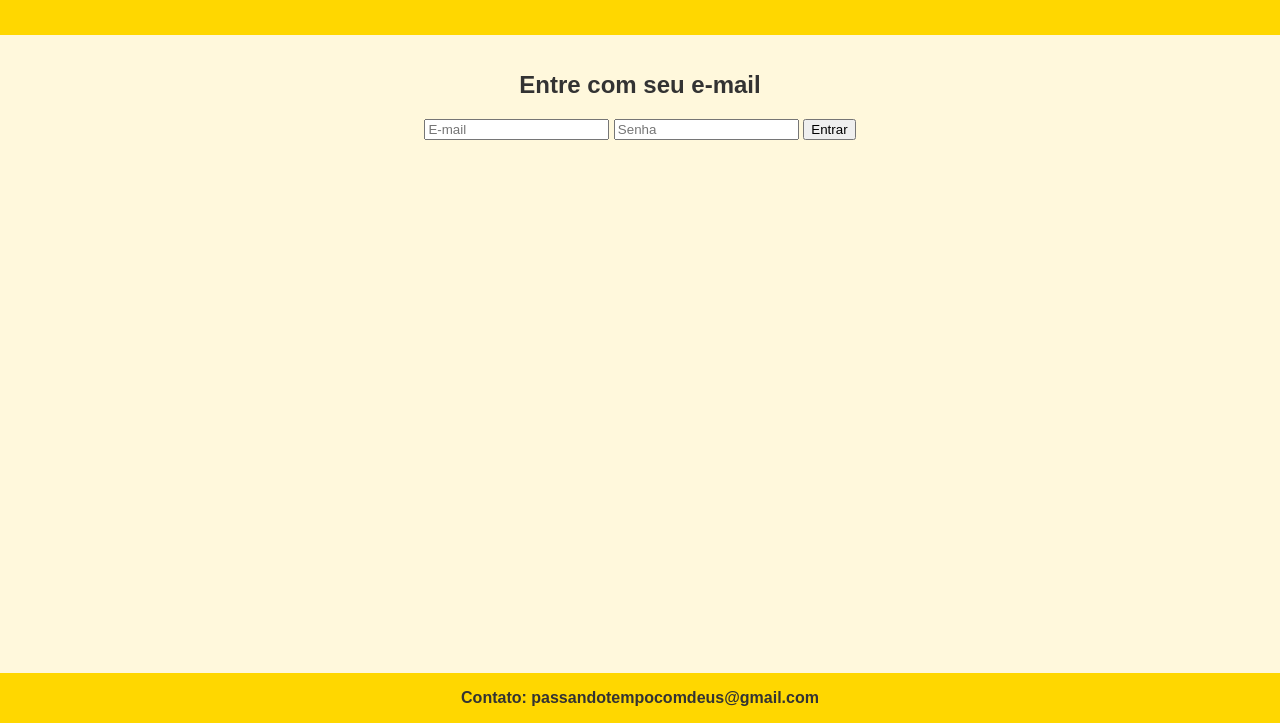
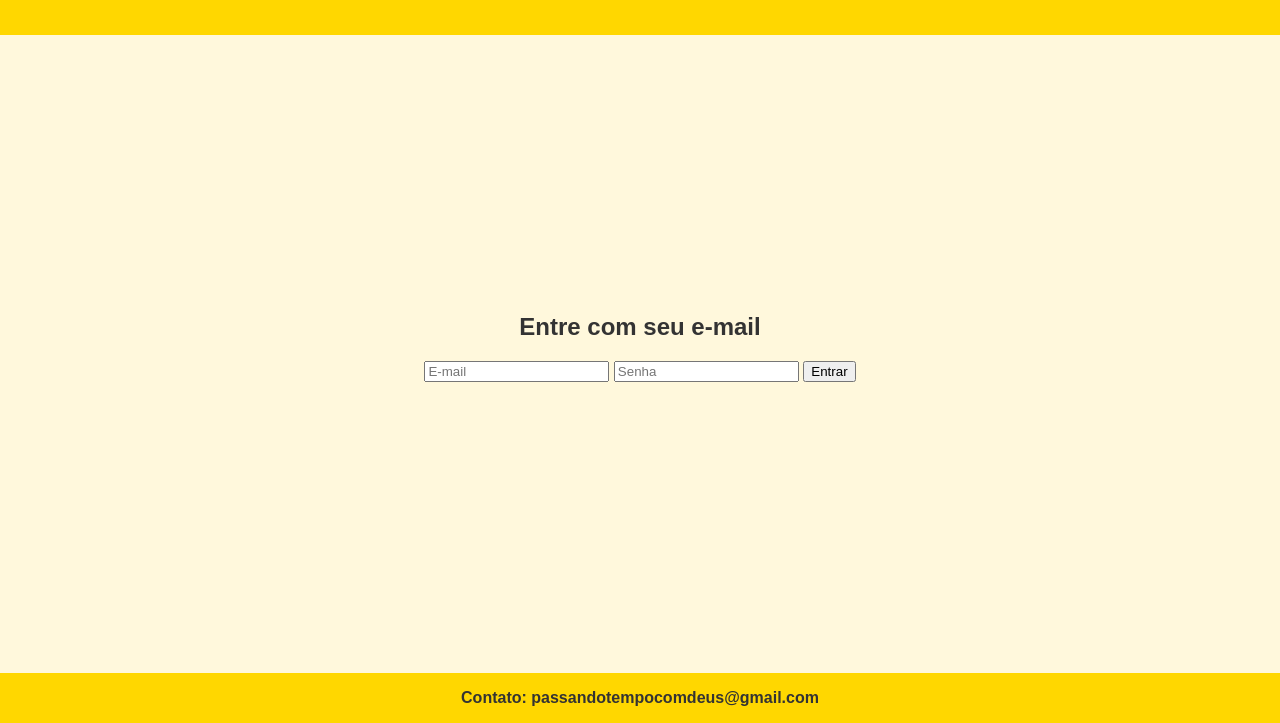
Before and after one commit to Pereira202501/5-Passos-do-TSD, a plain HTML site: page login.html in a window 1280 px wide. Shown: the part 77-800 px from the top of the page. Drawn offline with Linux system fonts and the light colour scheme.

Commit message:
Refactor CSS structure and improve layout styles

```diff
--- a/style.css
+++ b/style.css
@@ -38,6 +38,8 @@ main {
   display: flex;
   flex-direction: column;
   align-items: center;
+  justify-content: center;
+  text-align: justify;
   padding: 16px;
 }
 
```
